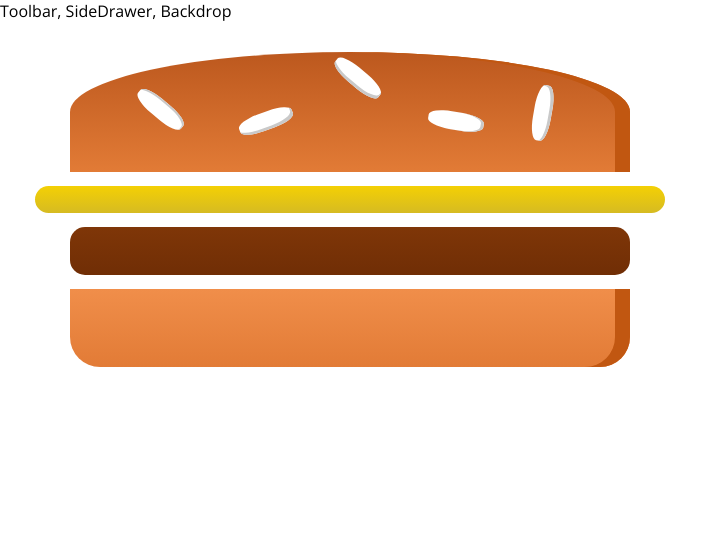
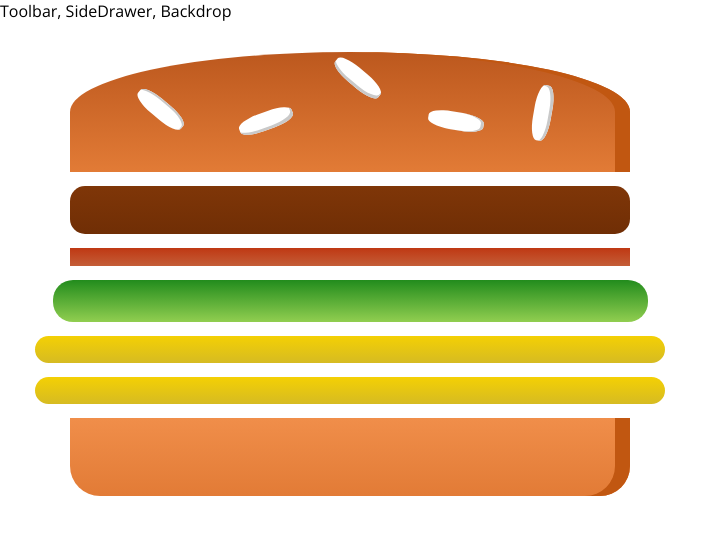
Before and after one commit to fangg19/make-your-burger, a React (Create React App) app: page / in a window 1280 px wide. Shown: the top 534 px of the page, without its empty margins (0-728 px from the left). Built offline with nearby package versions, Linux system fonts and the light colour scheme.

Commit message:
converted the state object to an array that i can map to render the ingredients

```diff
--- a/src/components/Burger/Burger.js
+++ b/src/components/Burger/Burger.js
@@ -3,11 +3,17 @@
 import BurgerIngredient from './BurgerIngredient/BurgerIngredient';
 
 const Burger = (props) => {
+  // //have to convert the ingredients from the state object into an array so i can map it to render the chosen ingredients
+  const transformedIngredients = Object.keys(props.ingredients).map((igKey) => {
+    return [...Array(props.ingredients[igKey])].map((_, i) => {
+      return <BurgerIngredient key={igKey + i} type={igKey} />;
+    });
+  });
+
   return (
     <div className={classes.Burger}>
       <BurgerIngredient type="bread-top" />
-      <BurgerIngredient type="cheese" />
-      <BurgerIngredient type="meat" />
+      {transformedIngredients}
       <BurgerIngredient type="bread-bottom" />
     </div>
   );
--- a/src/containers/BurgerBuilder/BurgerBuilder.js
+++ b/src/containers/BurgerBuilder/BurgerBuilder.js
@@ -2,11 +2,26 @@
 import Auxiliary from '../../hoc/Auxiliary';
 import Burger from '../../components/Burger/Burger';
 
-export class BurgerBuilder extends Component {
+class BurgerBuilder extends Component {
+  // old method of state init
+  // constructor (props){
+  //   super(props)
+  //   this.state = {}
+
+  // }
+
+  state = {
+    ingredients: {
+      meat: 1,
+      bacon: 1,
+      salad: 1,
+      cheese: 2,
+    },
+  };
   render() {
     return (
       <Auxiliary>
-        <Burger />
+        <Burger ingredients={this.state.ingredients} />
       </Auxiliary>
     );
   }
```
